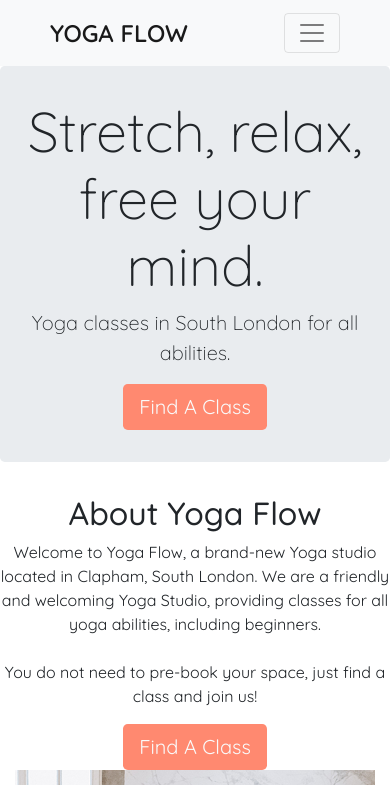
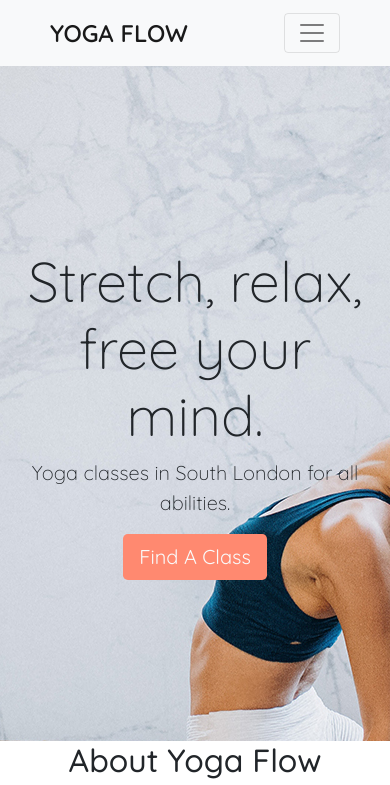
Before and after one commit to michellelclement/yoga-flow-ms1, a plain HTML site: page index.html in a window 390 px wide. Shown: the top 785 px of the page. Drawn offline with nearby package versions, Linux system fonts and the light colour scheme.

Commit message:
Jumbotron text in correct position, mobile media query done, mobile image to be added

```diff
--- a/assets/css/style.css
+++ b/assets/css/style.css
@@ -22,3 +22,24 @@ body {
     font-size: 1.5rem;
     font-weight: 600;
 }
+
+
+.jumbotron-container {
+    height: 80vh;
+    background: url('../images/jumbo-7.jpg') no-repeat top fixed;
+    background-size: cover;
+    -webkit-background-size: cover;
+    -moz-background-size: cover;
+    position: relative;
+    padding-top: 150px;
+}
+
+.jumbotron {
+    background-color: transparent;
+}
+
+@media (max-width: 480px) {
+    .jumbotron-container {
+        background: url('../images/jumbo-3.jpg') no-repeat top fixed;
+    }
+    }
```
Also changed, not shown: assets/images/jumbo-4.jpg (added), assets/images/jumbo-7.jpg (added).
